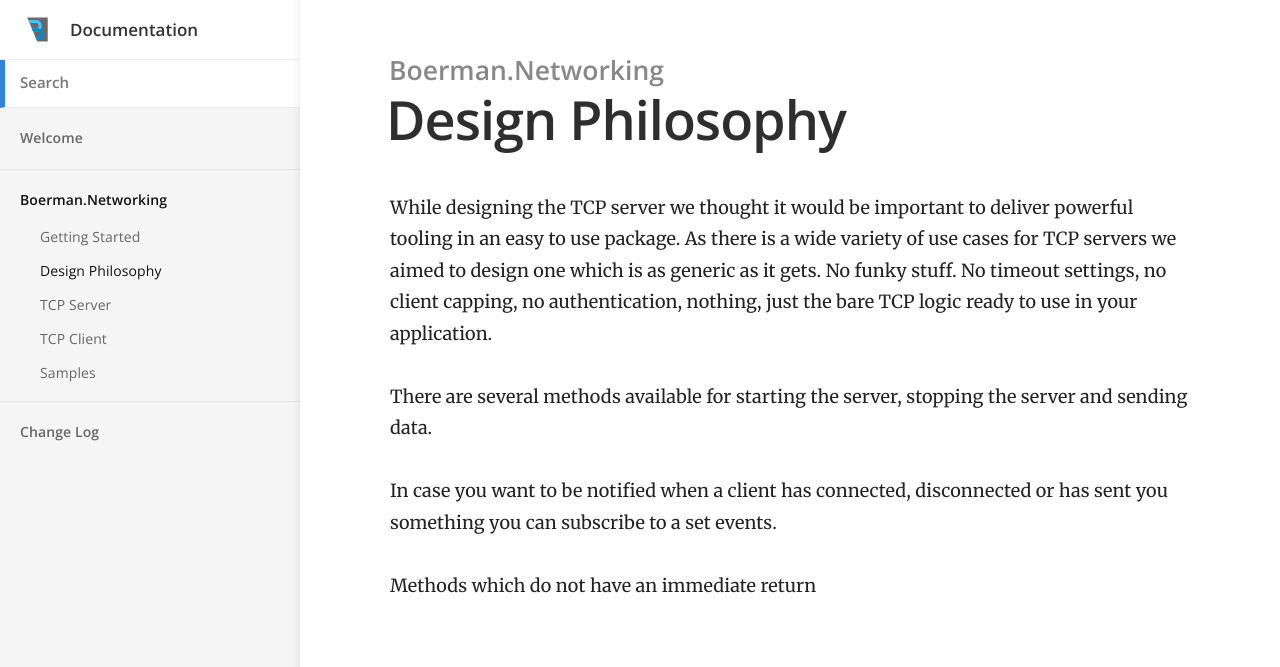
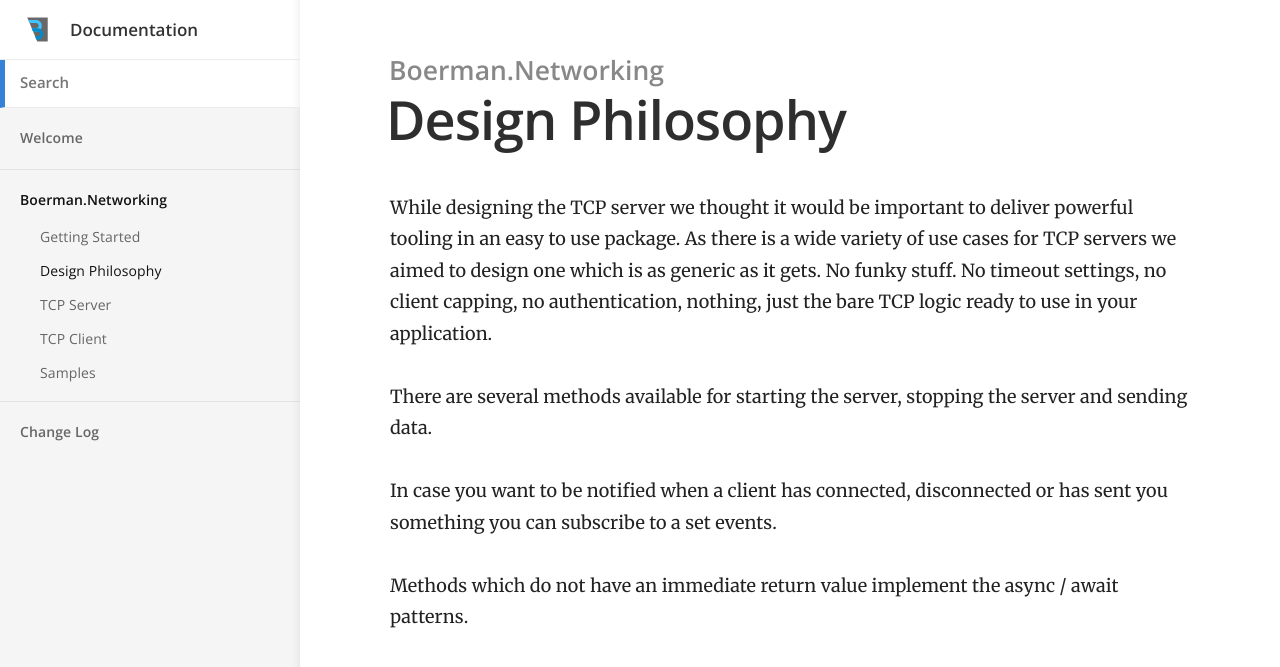
Before and after one commit to Boerman/docs, a Jekyll site: the page built from _docs/Libraries/Networking/design-philosophy.md, in a window 1280 px wide. Shown: the top 667 px of the page. Built offline with Jekyll 4.4.1, drawn with Linux system fonts in a browser that asks for light colours.

Commit message:
Updated '_docs/Libraries/Networking/design-philosophy.md' via CloudCannon

```diff
--- a/_docs/Libraries/Networking/design-philosophy.md
+++ b/_docs/Libraries/Networking/design-philosophy.md
@@ -11,4 +11,4 @@ There are several methods available for starting the server, stopping the server
 
 In case you want to be notified when a client has connected, disconnected or has sent you something you can subscribe to a set events.
 
-Methods which do not have an immediate return
+Methods which do not have an immediate return value implement the async / await patterns.
```
